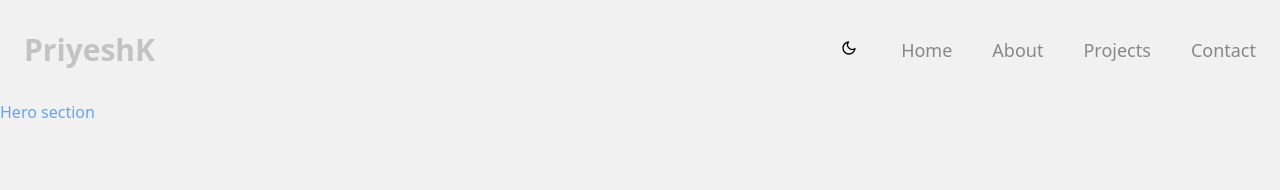
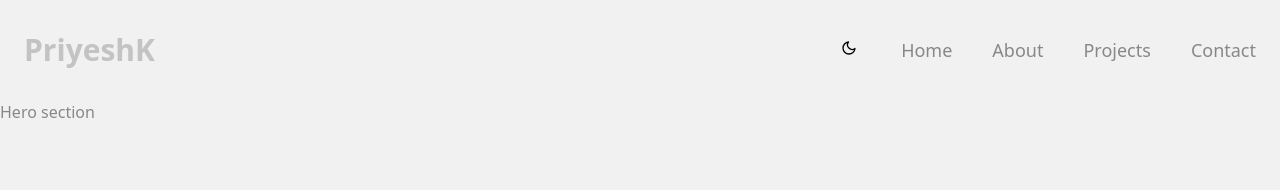
Before and after one commit to priyeshkadbe/priyeshkadbe.github.io, a Next.js app: page / in a window 1280 px wide. Shown: the top 190 px of the page. Built offline with nearby package versions, Linux system fonts and the light colour scheme.

Commit message:
worked on footer design

```diff
--- a/pages/404.tsx
+++ b/pages/404.tsx
@@ -18,9 +18,9 @@ function Page404() {
           <p className="text-fun-gray text-xl mt-8 flex items-center">
             Sorry, looks like that page is missing!&nbsp;&nbsp;
             <Link href="/">
-              <span className="w-full sm:w-auto flex-shrink border-1 text-base px-4 py-1 rounded-xl text-fun-pink-light bg-fun-pink-darkerer hover:bg-fun-pink  transition-colors cursor-pointer">
+              <div className="w-full sm:w-auto flex-shrink  text-base px-4 py-1 rounded-xl  transition-colors cursor-pointer return-home">
                 Return Home
-              </span>
+              </div>
             </Link>
           </p>
         </div>
--- a/styles/globals.css
+++ b/styles/globals.css
@@ -7,7 +7,7 @@
   }
 
   h1 {
-    @apply text-blue-400 dark:text-pink-500;
+    @apply text-[#888] dark:text-[#858585];
   }
 
   p {
@@ -53,4 +53,8 @@
   .theme-changer-icon{
    @apply bg-red-300
   }
+
+  .return-home{
+  @apply border-white;
+  }
 }
```
